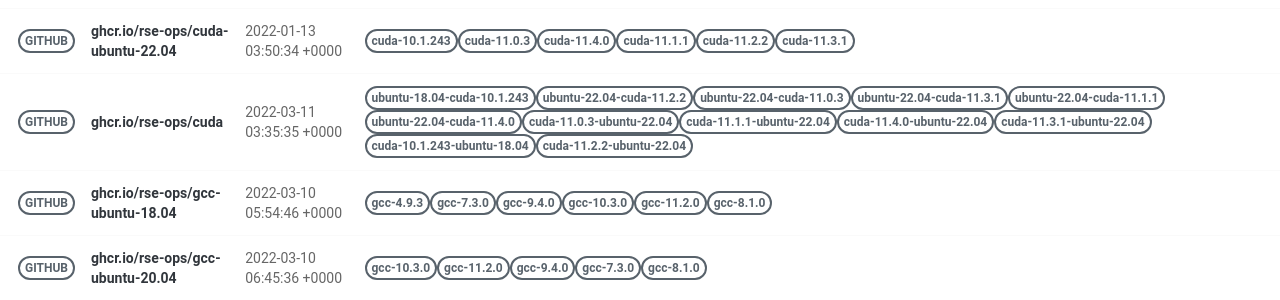
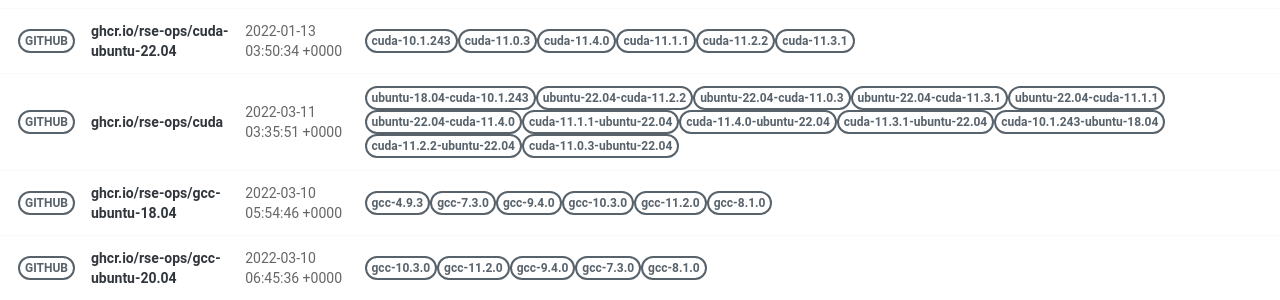
Before and after one commit to rse-ops/docker-images, a Jekyll site: the page built from pages/index.md, in a window 1280 px wide. Shown: the part 421-721 px from the top of the page. Built offline with Jekyll 4.4.1, drawn with Linux system fonts in a browser that asks for light colours; nearby versions of some CDN libraries.

Commit message:
Automated push to update library 2022-03-11

```diff
--- a/_library/ghcr.io-rse-ops-cuda.md
+++ b/_library/ghcr.io-rse-ops-cuda.md
@@ -1,7 +1,7 @@
 ---
 layout: container
 name: ghcr.io/rse-ops/cuda
-updated_at: 2022-03-11 03:35:35.066174
+updated_at: 2022-03-11 03:35:51.901843
 
 
 container_url: https://github.com/orgs/rse-ops/packages/container/package/cuda
```
Also changed, not shown: other parts of _library/ghcr.io-rse-ops-cuda.md (+3 -3 lines).
